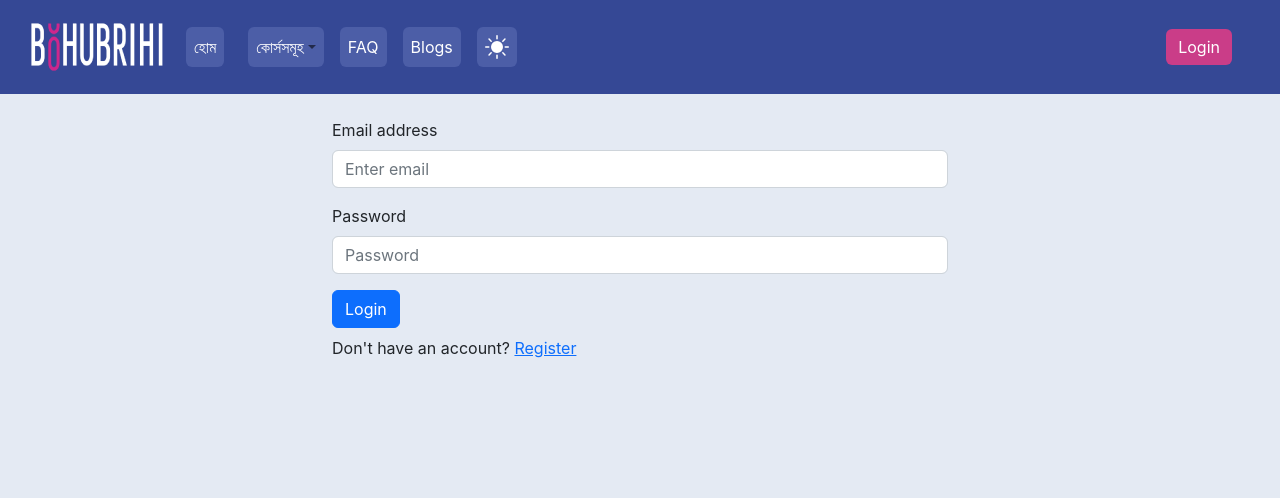
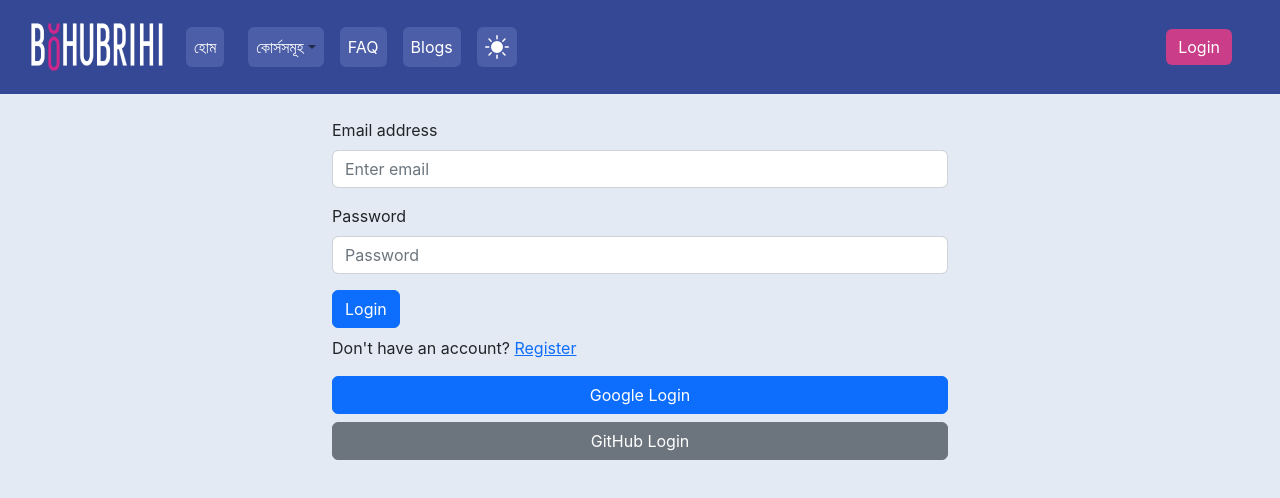
Before and after one commit to Sakib-Anjum-313/bohubrihi-learning-app-client, a React (Create React App) app: page /login in a window 1280 px wide. Shown: the top 498 px of the page. Built offline with nearby package versions, Linux system fonts and the light colour scheme; no server answers.

Commit message:
GitHub Login Done

```diff
--- a/src/Pages/Login/Login/Login.js
+++ b/src/Pages/Login/Login/Login.js
@@ -4,8 +4,9 @@ import Form from "react-bootstrap/Form";
 import { Link, useLocation, useNavigate } from "react-router-dom";
 import { AuthContext } from "../../../contexts/AuthProvider/AuthProvider";
 
+
 const Login = () => {
-  const { logInUser, } = useContext(AuthContext);
+  const { logInUser, gitHubLogin } = useContext(AuthContext);
   const [error, setError] = useState('');
   const navigate = useNavigate();
   const location = useLocation();
@@ -31,6 +32,17 @@ const Login = () => {
 
     });
   };
+
+  const handleGitHubLogin = () => {
+    gitHubLogin()
+      .then((result) => {
+        const user = result.user;
+        console.log(user);
+      })
+      .catch((error) => {setError(error.message);});
+ }
+
+
   return (
     <>
       <div className="container w-50 mt-4">
@@ -65,6 +77,16 @@ const Login = () => {
               <Link to={"/login/register"}>Register</Link>
             </Form.Label>
           </Form.Group>
+          <Form.Group className="mt-2">
+            <div className="d-grid gap-2">
+              <Button variant="primary" size="md">
+                Google Login
+              </Button>
+              <Button onClick={handleGitHubLogin} variant="secondary" size="md">
+                GitHub Login
+              </Button>
+            </div>
+          </Form.Group>
         </Form>
       </div>
     </>
--- a/src/contexts/AuthProvider/AuthProvider.js
+++ b/src/contexts/AuthProvider/AuthProvider.js
@@ -1,9 +1,11 @@
 import {
   createUserWithEmailAndPassword,
   getAuth,
+  GithubAuthProvider,
   onAuthStateChanged,
   sendEmailVerification,
   signInWithEmailAndPassword,
+  signInWithPopup,
   signOut,
   updateProfile
 } from "firebase/auth";
@@ -15,6 +17,8 @@ const auth = getAuth(app);
 const AuthProvider = ({ children }) => {
   const [user, setUser] = useState(null);
   const [loading, setLoading] = useState(true);
+
+  const gitHubProvider = new GithubAuthProvider();
 
   const createUser = (email, password) => {
     setLoading(true);
@@ -37,6 +41,10 @@ const AuthProvider = ({ children }) => {
 
   const varifyUserEmail = () => {
     return sendEmailVerification(auth.currentUser);
+  };
+
+  const gitHubLogin = () => {
+    return signInWithPopup(auth, gitHubProvider);
   }
 
   useEffect(() => {
@@ -59,6 +67,7 @@ const AuthProvider = ({ children }) => {
     logOutUser,
     updateUserProfile,
     varifyUserEmail,
+    gitHubLogin
   };
   return (
     <AuthContext.Provider value={authInfo}>{children}</AuthContext.Provider>
```
